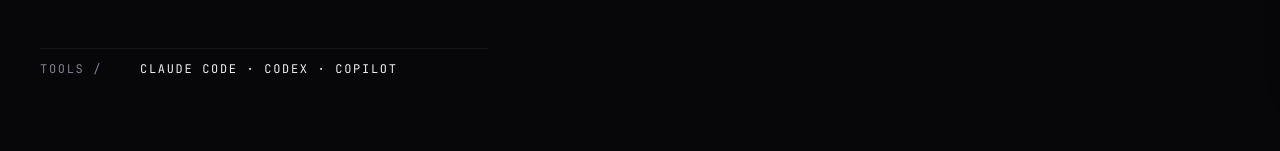
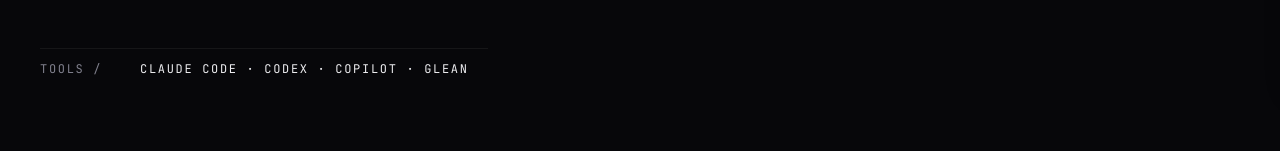
Before and after one commit to spencertarkoff-hub/spencertarkoff-com, a Next.js app: page / in a window 1280 px wide. Shown: the part 536-687 px from the top of the page. Built offline with nearby package versions, Linux system fonts and the light colour scheme.

Commit message:
Add Glean to tools

```diff
--- a/components/Hero.tsx
+++ b/components/Hero.tsx
@@ -20,7 +20,7 @@ export default function Hero() {
 
         <div className="mt-10 md:mt-12 grid grid-cols-[5.5rem_1fr] gap-3 max-w-[28rem] font-mono text-xs uppercase tracking-[0.14em] border-t border-line pt-3">
           <span className="text-ink-soft">Tools /</span>
-          <span className="text-ink">Claude Code · Codex · Copilot</span>
+          <span className="text-ink">Claude Code · Codex · Copilot · Glean</span>
         </div>
       </div>
     </section>
```
